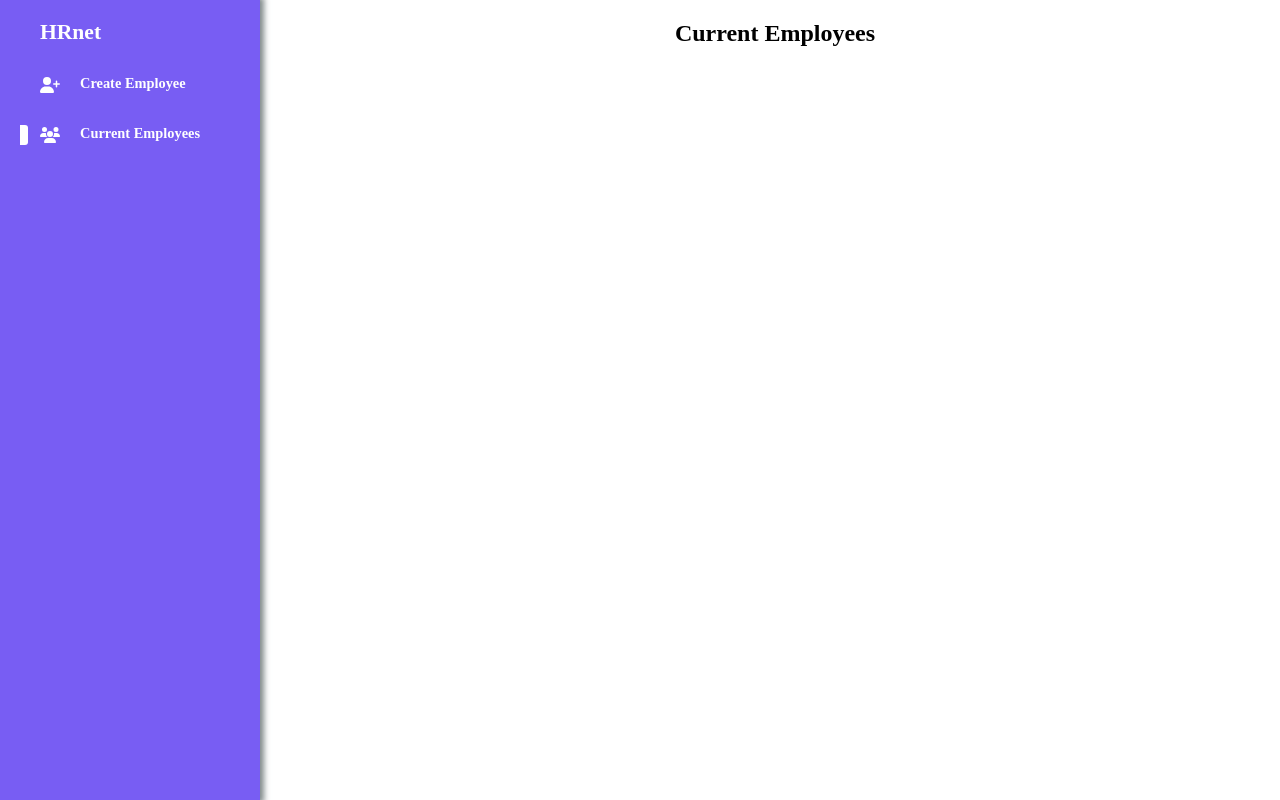
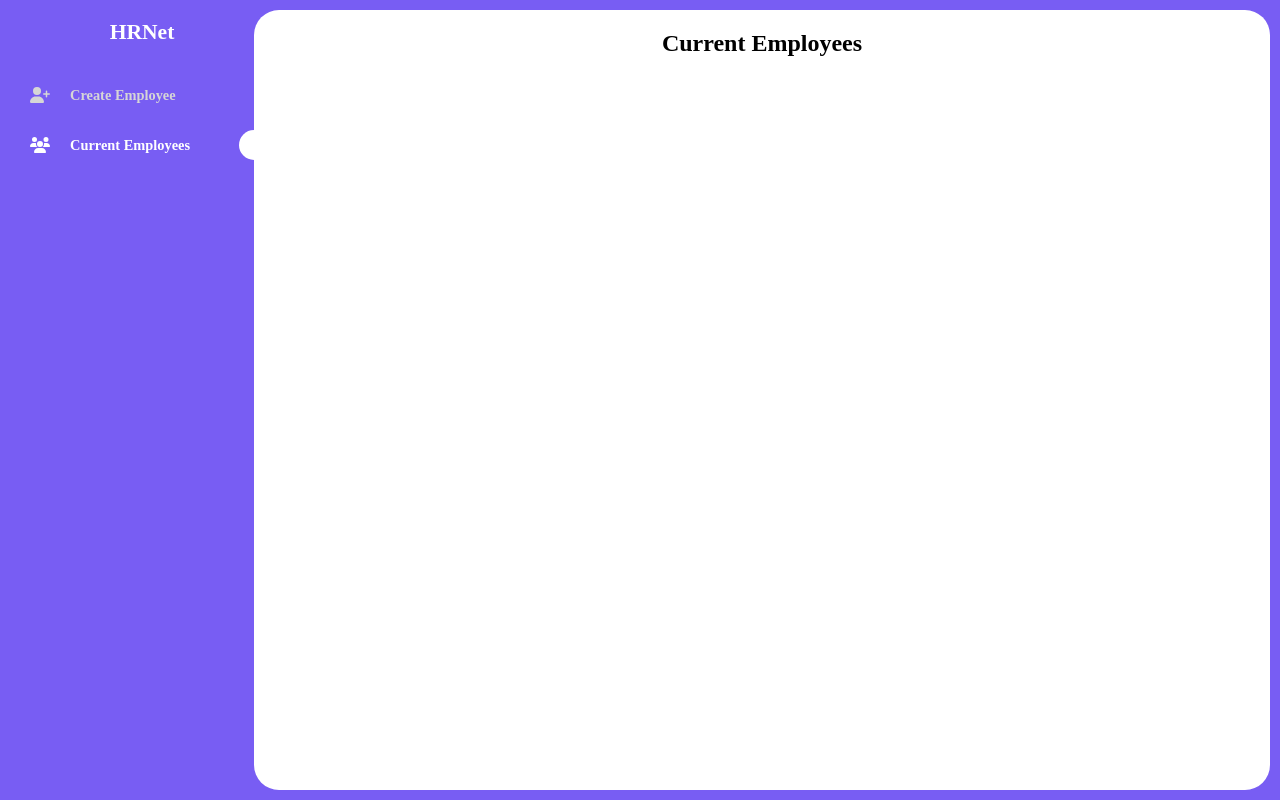
Before and after one commit to kharoncode/OC-P14-HRNet, a React (Vite) app: page /employee-list in a window 1280 px wide. Built offline with nearby package versions, Linux system fonts and the light colour scheme.

Commit message:
edit css

```diff
--- a/src/components/navBar/NavBar.tsx
+++ b/src/components/navBar/NavBar.tsx
@@ -3,18 +3,18 @@ import styles from './navBar.module.css';
 import addEmployeeIcone from '@assets/icones/userPlus.svg';
 import employeeList from '@assets/icones/users.svg';
 
-const NavBar = () => {
+const NavBar = ({ children }) => {
    return (
       <div className={styles.container}>
          <nav className={styles.menu}>
-            <Link to="/">
-               <h2>HRnet</h2>
+            <Link to="/" className={styles.title}>
+               <h2>HRNet</h2>
             </Link>
             <NavLink
                to="/"
                className={({ isActive }) => (isActive ? styles.active : '')}
             >
-               <div></div>
+               <div className={styles.after}></div>
                <img src={addEmployeeIcone} alt="Create Employee" />
                <span>Create Employee</span>
             </NavLink>
@@ -22,11 +22,12 @@ const NavBar = () => {
                className={({ isActive }) => (isActive ? styles.active : '')}
                to="/employee-list"
             >
-               <div></div>
+               <div className={styles.after}></div>
                <img src={employeeList} alt="Current Employees" />
                <span>Current Employees</span>
             </NavLink>
          </nav>
+         {children}
       </div>
    );
 };
--- a/src/components/navBar/navBar.module.css
+++ b/src/components/navBar/navBar.module.css
@@ -1,18 +1,23 @@
 .container {
-   position: fixed;
-   width: 260px;
-   height: 100%;
-   padding: 20px;
+   width: 100%;
+   height: 100vh;
+   padding: 10px;
    display: flex;
    justify-content: center;
    background-color: #785df3;
    color: white;
-   box-shadow: 1px 0px 6px 3px #7e8888;
+}
+
+.container a.title {
+   padding: 10px 0 10px 0;
+   width: 100%;
+   color: white;
+   justify-content: center;
 }
 
 .menu {
    position: relative;
-   width: 100%;
+   width: 300px;
    padding-left: 20px;
    display: flex;
    flex-direction: column;
@@ -22,15 +27,18 @@
 }
 
 .menu a {
+   position: relative;
    display: flex;
-   color: #ffffff;
+   align-items: center;
+   color: #d6d6d6;
 }
 
 .menu img {
    width: 20px;
    height: 20px;
    margin-right: 20px;
-   filter: brightness(0) invert(1);
+   filter: invert(85%) sepia(1%) saturate(31%) hue-rotate(339deg)
+      brightness(99%) contrast(99%);
 }
 
 .menu a:hover {
@@ -42,11 +50,19 @@
       brightness(124%) contrast(98%);
 }
 
-.active div {
+.active div.after {
    position: absolute;
-   left: 0;
-   width: 8px;
-   height: 20px;
-   border-radius: 0 3px 3px 0;
+   right: 0;
+   width: 15px;
+   height: 30px;
+   border-radius: 15px 0 0 15px;
    background-color: rgb(255, 255, 255);
 }
+
+.active img {
+   filter: brightness(0) invert(1);
+}
+
+.menu a.active {
+   color: #ffffff;
+}
--- a/src/index.css
+++ b/src/index.css
@@ -10,8 +10,10 @@
 
 main {
    width: 100%;
-   margin-left: 270px;
    padding: 20px;
+   background-color: white;
+   border-radius: 25px;
+   overflow-y: scroll;
 }
 
 a {
--- a/src/pages/employeeList/employeeList.module.css
+++ b/src/pages/employeeList/employeeList.module.css
@@ -3,4 +3,5 @@
    display: flex;
    align-items: center;
    flex-direction: column;
+   color: black;
 }
--- a/src/pages/home/home.module.css
+++ b/src/pages/home/home.module.css
@@ -3,6 +3,7 @@
    display: flex;
    align-items: center;
    flex-direction: column;
+   color: black;
 }
 
 .formContainer {
--- a/src/router/App.tsx
+++ b/src/router/App.tsx
@@ -6,13 +6,14 @@ import NavBar from '@/components/navBar/NavBar';
 function App() {
    return (
       <Router>
-         <NavBar />
+         <NavBar>
             <main>
                <Routes>
                   <Route path="/" element={<Home />} />
                   <Route path="/employee-list" element={<EmployeeList />} />
                </Routes>
             </main>
+         </NavBar>
       </Router>
    );
 }
```
Lines whose indentation alone changed are shown as unchanged.
